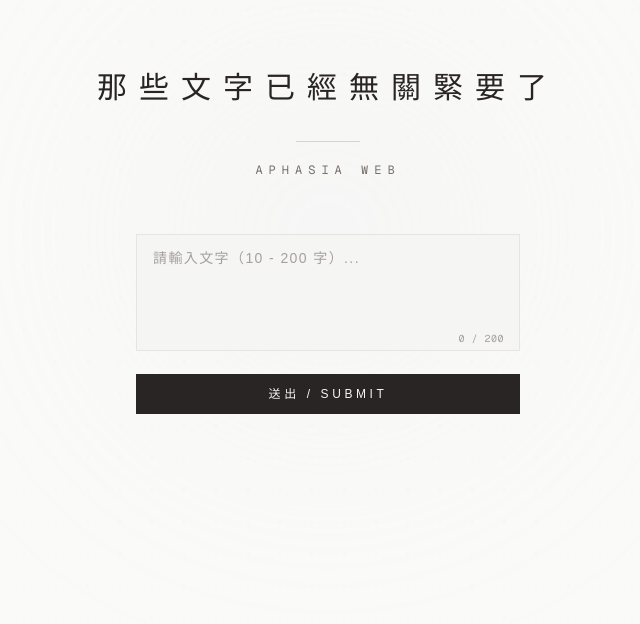
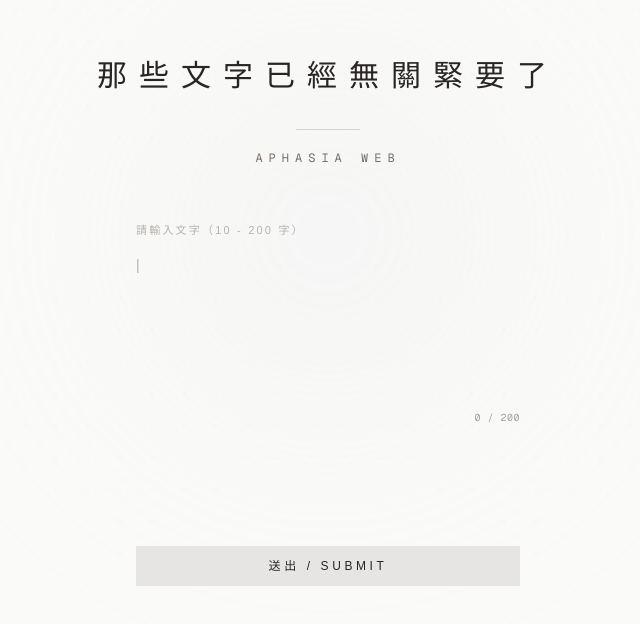
Before and after one commit to ChunRed/Aphasia-Web, a Next.js app in the folder client/: page / in a window 1280 px wide. Shown: the part 166-790 px from the top of the page, without its empty margins (312-952 px from the left). Built offline with nearby package versions, Linux system fonts and the light colour scheme.

Commit message:
調整UI位置

```diff
--- a/client/app/globals.css
+++ b/client/app/globals.css
@@ -62,3 +62,16 @@ body {
   opacity: 0;
   animation: widthExpand 2s cubic-bezier(0.16, 1, 0.3, 1) 0.3s forwards;
 }
+
+@keyframes cursorBreath {
+  0%, 100% {
+    opacity: 0.15;
+  }
+  50% {
+    opacity: 0.85;
+  }
+}
+
+.animate-cursor-breath {
+  animation: cursorBreath 1.6s ease-in-out infinite;
+}
--- a/client/app/page.tsx
+++ b/client/app/page.tsx
@@ -2,7 +2,7 @@ import MujiInput from "@/components/MujiInput";
 
 export default function Home() {
   return (
-    <div className="relative flex min-h-screen flex-col items-center justify-center bg-[#fafaf9] p-6 text-center select-none overflow-hidden">
+    <div className="relative flex min-h-screen flex-col items-center justify-start md:justify-center bg-[#fafaf9] p-6 pt-20 md:pt-6 text-center select-none overflow-hidden">
       {/* Subtle background radial pattern for light mode */}
       <div className="absolute inset-0 bg-[radial-gradient(circle_at_center,rgba(0,0,0,0.02)_1px,transparent_1px)] bg-[size:32px_32px] pointer-events-none" />
 
--- a/client/components/MujiInput.tsx
+++ b/client/components/MujiInput.tsx
@@ -34,29 +34,47 @@ export default function MujiInput() {
   };
 
   return (
+    <>
       <div className="w-full max-w-sm mx-auto mt-6 animate-fade-in-delayed">
-      <form onSubmit={handleSubmit} className="flex flex-col gap-4">
+        <form id="muji-form" onSubmit={handleSubmit} className="flex flex-col gap-8">
+          <div className="flex flex-col gap-2">
+            {/* Custom label instead of placeholder */}
+            <div className="text-stone-400 text-[11px] tracking-[0.2em] text-left select-none opacity-80">
+              請輸入文字（10 - 200 字）
+            </div>
+
             <div className="relative w-full">
               <textarea
                 value={text}
                 onChange={(e) => setText(e.target.value)}
-            placeholder="請輸入文字（10 - 200 字）..."
                 maxLength={250} // Allow typing slightly over 200 to show the failure popup instead of hard cut-off
-            rows={4}
-            className="w-full px-4 py-3 bg-[#f5f5f4] border border-stone-200 focus:border-stone-400 focus:outline-none text-stone-800 placeholder-stone-400 text-base md:text-sm tracking-widest leading-relaxed resize-none transition-colors duration-300 font-light"
+                rows={6}
+                className="w-full px-0 py-2 bg-transparent border-none outline-none focus:outline-none focus:ring-0 text-stone-800 text-base md:text-sm tracking-widest leading-relaxed resize-none transition-colors duration-300 font-light"
               />
-          <div className="absolute bottom-3 right-4 text-[10px] text-stone-400 tracking-wider font-mono select-none">
+
+              {/* Custom breathing cursor '|' when empty */}
+              {text === "" && (
+                <div className="absolute top-2 left-0 text-stone-400 select-none pointer-events-none text-base md:text-sm font-light animate-cursor-breath">
+                  |
+                </div>
+              )}
+
+              {/* Character indicator */}
+              <div className="text-right text-[10px] text-stone-400 tracking-wider font-mono select-none mt-1">
                 {text.length} / 200
               </div>
+            </div>
+          </div>
+        </form>
       </div>
 
       <button
         type="submit"
-          className="w-full py-3 bg-stone-800 hover:bg-stone-700 text-stone-100 font-light tracking-[0.3em] text-xs transition-colors duration-300 focus:outline-none"
+        form="muji-form"
+        className="fixed bottom-12 left-1/2 -translate-x-1/2 w-[calc(100%-3rem)] max-w-sm py-3 bg-stone-200 hover:bg-stone-300 text-stone-800 font-light tracking-[0.3em] text-xs transition-colors duration-300 focus:outline-none z-20"
       >
         送出 / SUBMIT
       </button>
-      </form>
 
       {/* Muji Style Modal Overlay */}
       {modal.show && (
@@ -87,6 +105,6 @@ export default function MujiInput() {
           </div>
         </div>
       )}
-    </div>
+    </>
   );
 }
```
Lines whose indentation alone changed are shown as unchanged.
